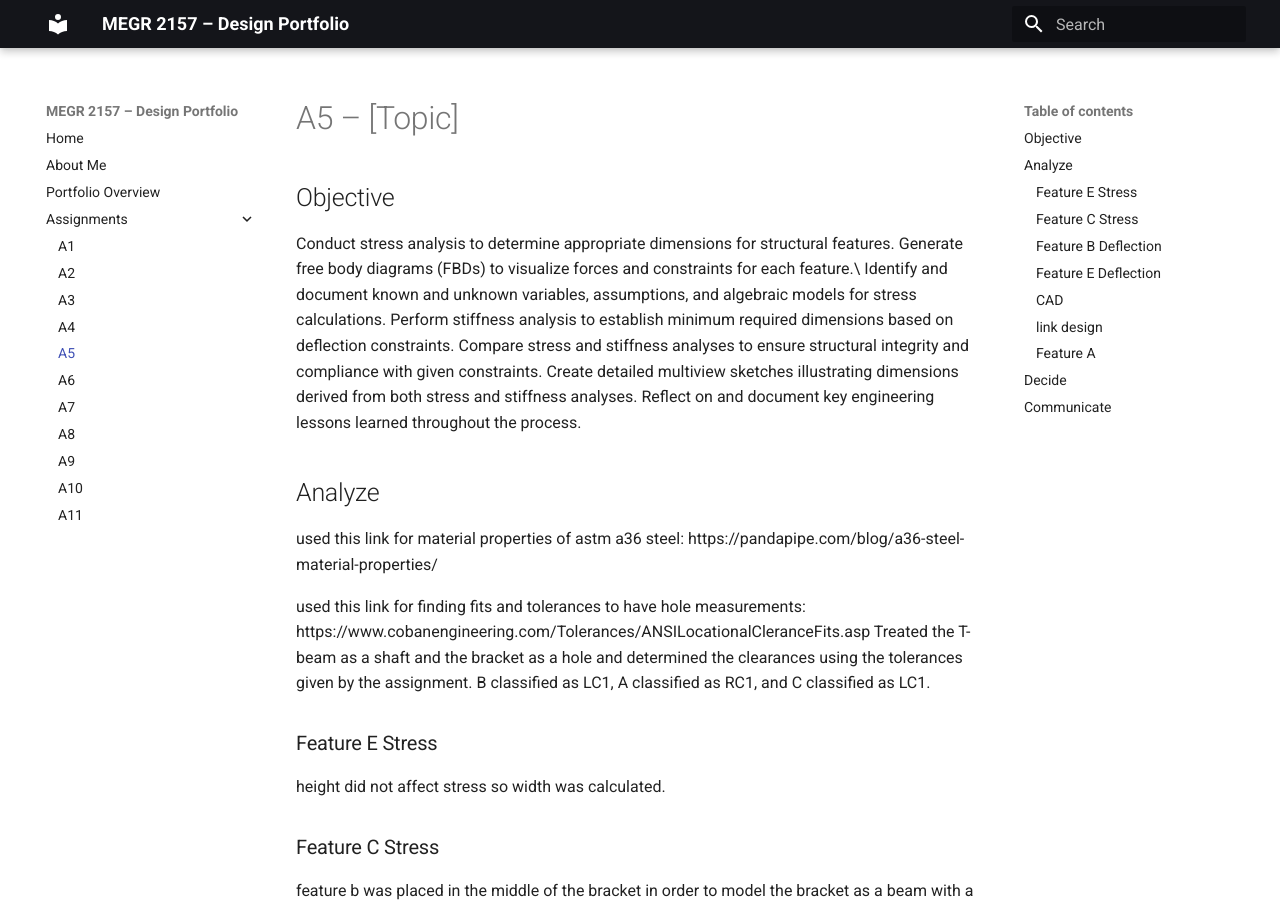
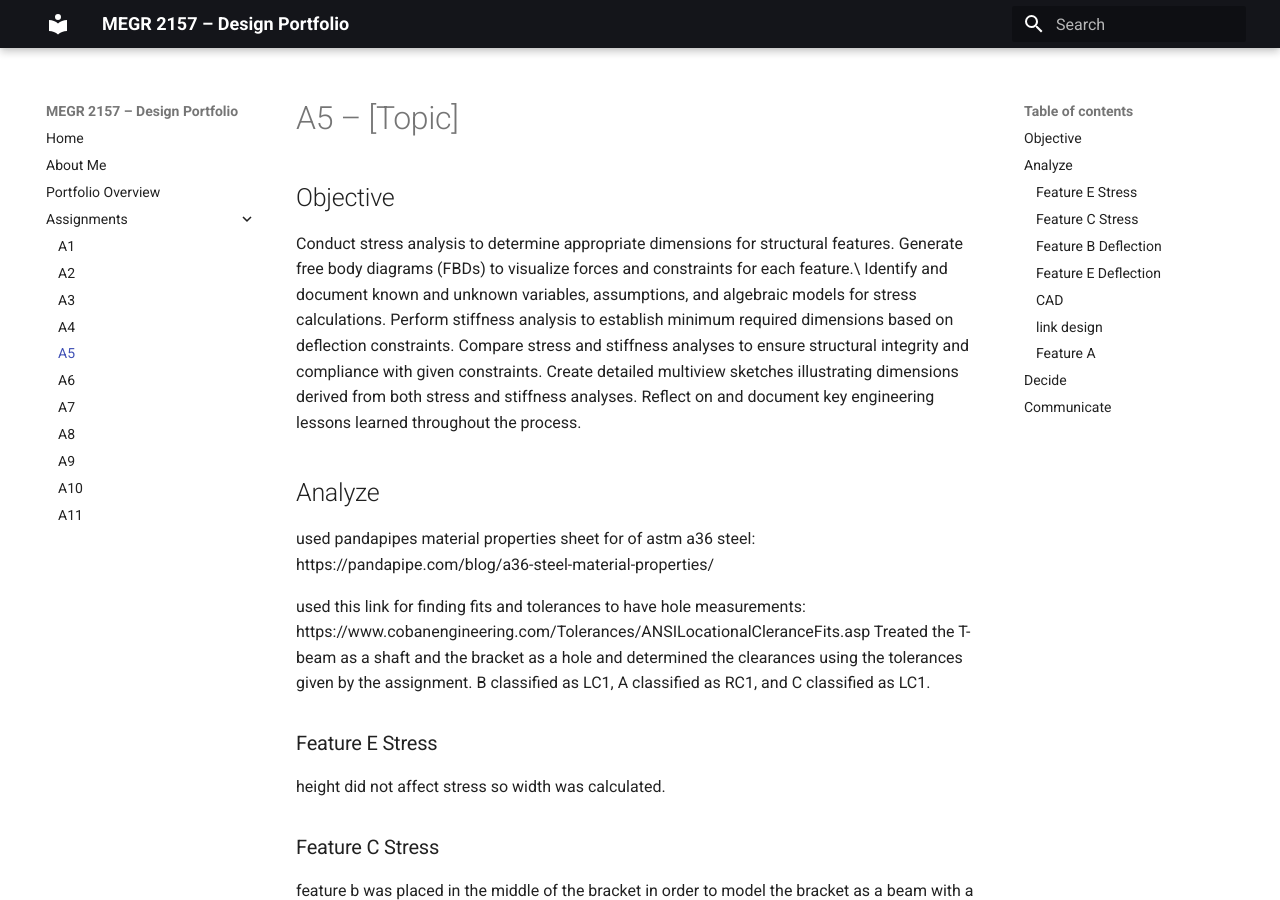
Before and after one commit to mbsibelius/megr2156-portfolio-mbs, an MkDocs documentation site: the page built from docs/assignments/A05/index.md, in a window 1280 px wide and 900 px high. Built offline with MkDocs 1.6.1 and Material for MkDocs 9.7.7, drawn with Linux system fonts in a browser that asks for light colours.

Commit message:
Clarify reference for ASTM A36 steel properties
Updated the reference for material properties of ASTM A36 steel for clarity.

```diff
--- a/docs/assignments/A05/index.md
+++ b/docs/assignments/A05/index.md
@@ -10,7 +10,7 @@ Create detailed multiview sketches illustrating dimensions derived from both str
 Reflect on and document key engineering lessons learned throughout the process.
 
 ## Analyze
-used this link for material properties of astm a36 steel: https://pandapipe.com/blog/a36-steel-material-properties/
+used pandapipes material properties sheet for of astm a36 steel: https://pandapipe.com/blog/a36-steel-material-properties/
 
 used this link for finding fits and tolerances to have hole measurements: https://www.cobanengineering.com/Tolerances/ANSILocationalCleranceFits.asp
 Treated the T- beam as a shaft and the bracket as a hole and determined the clearances using the tolerances given by the assignment. B classified as LC1, A classified as RC1, and C classified as LC1.
```
